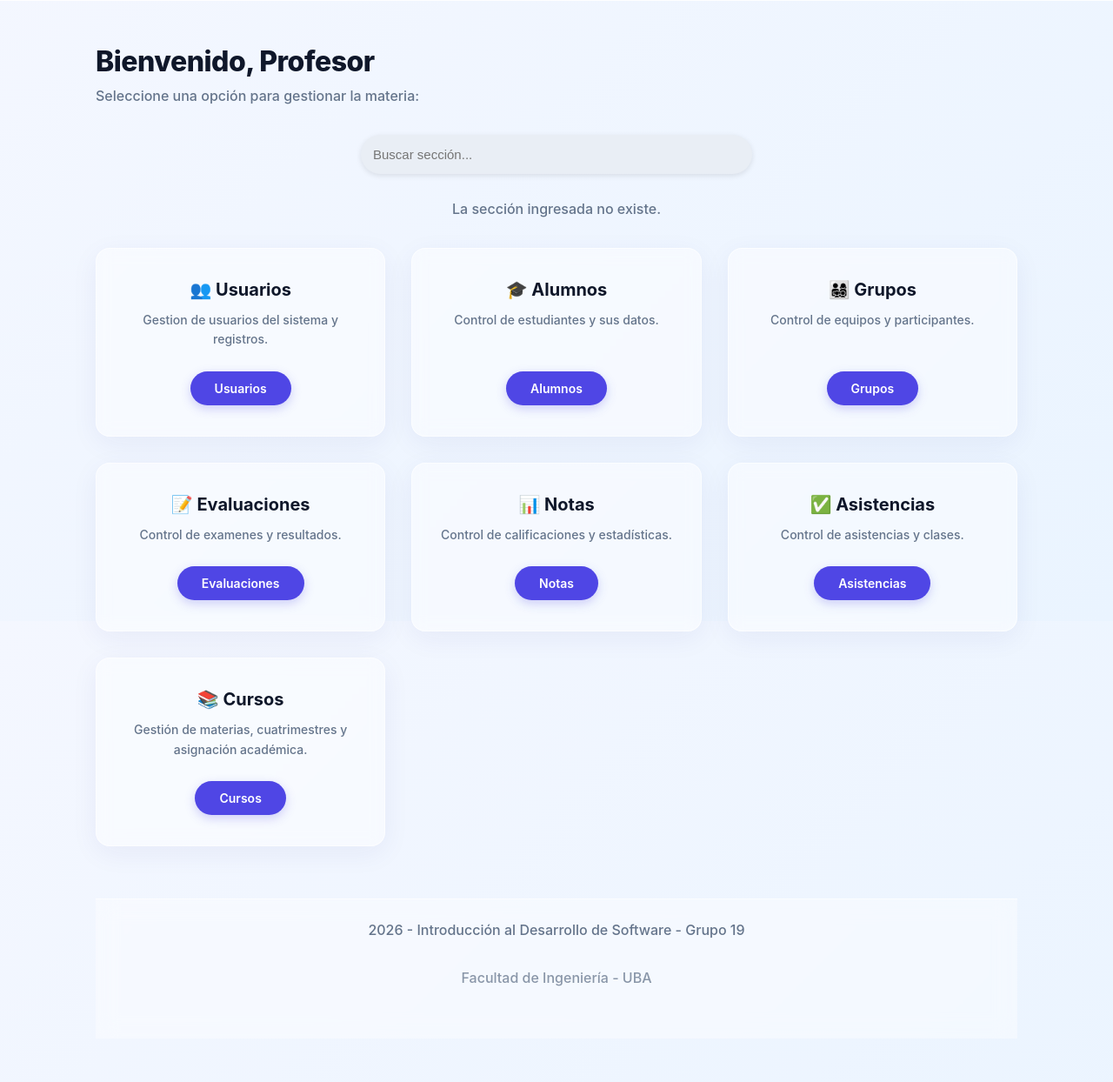
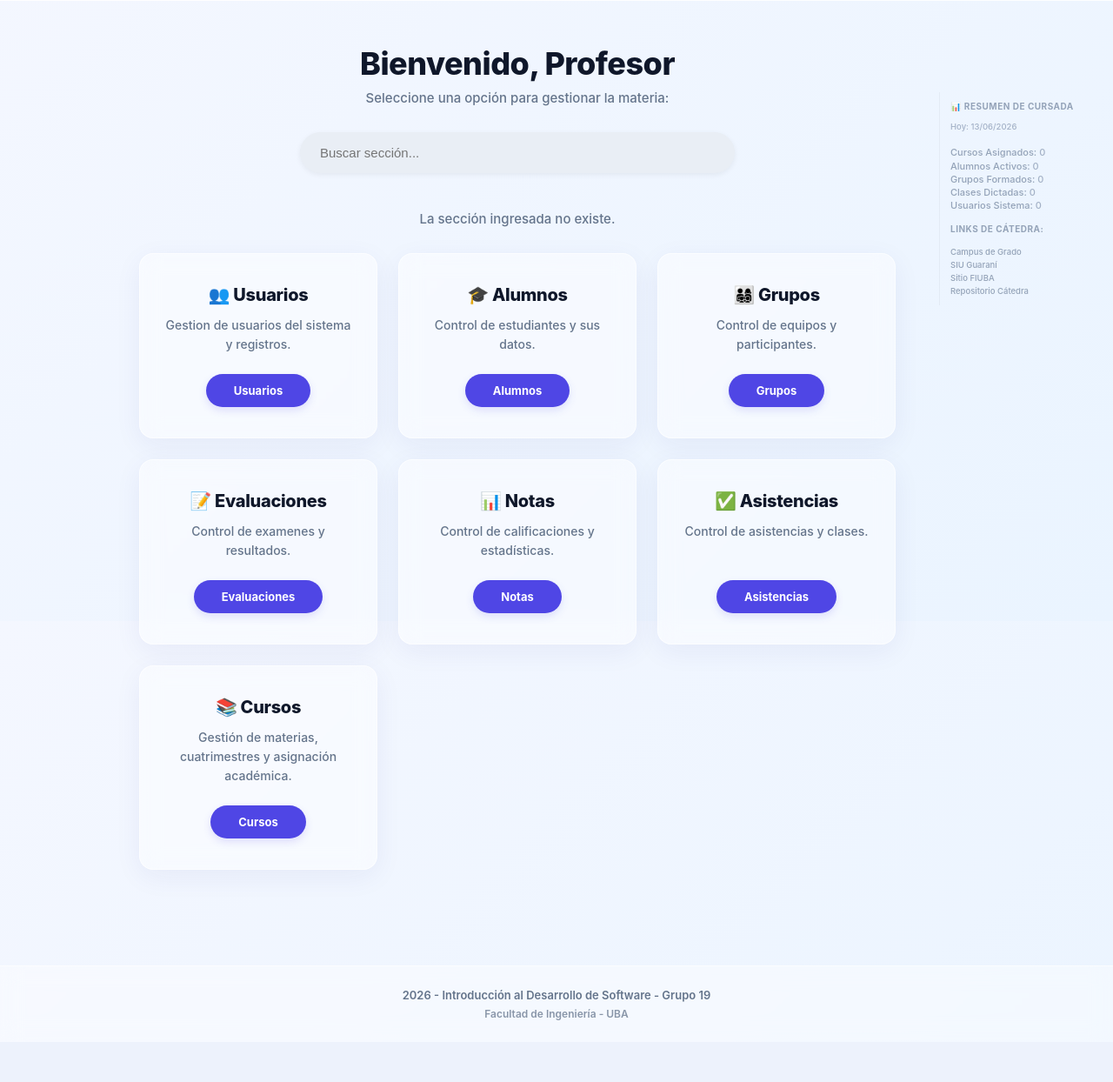
Before and after one commit to marco-ingenieria/fiubyte, a Flask app: page /menu?nombre_profesor=&error_busqueda=True in a window 1280 px wide. Shown: the part 86-1330 px from the top of the page at 87% size. After the commit the page ends 1259 px from the top, so only its background shows below. Run offline with Flask 3, Linux system fonts and the light colour scheme; data that the repository does not hold is empty.

Commit message:
Finalizacion del css del menu

```diff
--- a/FRONT/app.py
+++ b/FRONT/app.py
@@ -4,6 +4,7 @@ import requests
 from datetime import date, datetime, timedelta
 import json
 import urllib.parse
+import requests
 
 
 app = Flask(__name__)
@@ -306,9 +307,6 @@ def seccion_asistencias():
 
 
     orden = request.args.get("orden", "asc")
-    print("ARGS:", request.args)
-    print("CURSO:", request.args.get("curso_id"))
-    print("ORDEN:", request.args.get("orden"))
 
     if orden == "asc":
         clases.sort(key=lambda c: c["fecha"])
@@ -695,11 +693,96 @@ def eliminar_usuario():
 def inicio():
     return render_template('inicio.html')
 
+
+def obtener_estadisticas_cursada():
+    """
+    Función auxiliar para obtener los contadores en tiempo real del panel lateral.
+    Filtra las clases ya cursadas (antiguas o de HOY) de forma nativa por fecha.
+    """
+    total_alumnos = 0
+    total_grupos = 0
+    total_clases = 0
+    total_usuarios = 0
+    total_cursos = 0
+
+    hora_local = datetime.utcnow() - timedelta(hours=3)
+    hoy_str = hora_local.strftime("%Y-%m-%d")
+
+    fecha_hoy_formateada = hora_local.strftime("%d/%m/%Y")
+    try:
+        res_alumnos = requests.get("http://backend:5000/alumnos/", params={"limit": 500, "offset": 0}, timeout=2)
+        if res_alumnos.status_code == 200:
+            datos = res_alumnos.json()
+            alumnos_lista = datos.get("listado", []) if isinstance(datos, dict) else datos
+            total_alumnos = sum(1 for al in alumnos_lista if al.get("ABANDONO") == 0)
+    except Exception:
+        total_alumnos = 0
+
+    try:
+        res_clases = requests.get("http://backend:5000/clases/", params={"limit": 500, "offset": 0}, timeout=2)
+        if res_clases.status_code == 200:
+            datos = res_clases.json()
+            clases_lista = datos.get("listado", []) if isinstance(datos, dict) else datos
+
+            for c in clases_lista:
+                try:
+                    fecha_obj = datetime.strptime(c.get("FECHA", ""), "%a, %d %b %Y %H:%M:%S %Z").date()
+                    fecha_str = fecha_obj.strftime("%Y-%m-%d")
+
+                    if fecha_str <= hoy_str:
+                        total_clases += 1
+                except Exception:
+                    total_clases += 1
+    except Exception:
+        total_clases = 0
+
+    try:
+        res_grupos = requests.get("http://backend:5000/grupos/", params={"limit": 500, "offset": 0}, timeout=2)
+        if res_grupos.status_code == 200:
+            datos = res_grupos.json()
+            grupos_lista = datos.get("listado", []) if isinstance(datos, dict) else datos
+            total_grupos = len(grupos_lista)
+    except Exception:
+        total_grupos = 0
+
+    try:
+        res_usuarios = requests.get("http://backend:5000/usuarios/", params={"limit": 500, "offset": 0}, timeout=2)
+        if res_usuarios.status_code == 200:
+            datos = res_usuarios.json()
+            usuarios_lista = datos.get("listado", []) if isinstance(datos, dict) else datos
+            total_usuarios = len(usuarios_lista)
+    except Exception:
+        total_usuarios = 0
+
+    try:
+        res_cursos = requests.get("http://backend:5000/materias/", params={"limit": 500, "offset": 0}, timeout=2)
+        if res_cursos.status_code == 200:
+            datos = res_cursos.json()
+            cursos_lista = datos.get("listado", []) if isinstance(datos, dict) else datos
+            total_cursos = len(cursos_lista)
+    except Exception:
+        total_cursos = 0
+
+    return total_alumnos, total_grupos, total_clases, total_usuarios, total_cursos,fecha_hoy_formateada
+
 @app.route('/menu')
 def menu_principal():
     nombre = request.args.get('nombre_profesor', '')
     error_busqueda = request.args.get('error_busqueda')
-    return render_template('menu_principal.html',nombre_profesor=nombre, error_busqueda=error_busqueda)
+
+    t_alumnos, t_grupos, t_clases, t_usuarios, t_cursos, f_hoy = obtener_estadisticas_cursada()
+
+    return render_template(
+        'menu_principal.html',
+        nombre_profesor=nombre,
+        error_busqueda=error_busqueda,
+        total_alumnos=t_alumnos,
+        total_grupos=t_grupos,
+        total_clases=t_clases,
+        total_usuarios=t_usuarios,
+        total_cursos=t_cursos,
+        fecha_actual=f_hoy
+    )
 
 @app.route("/login", methods=["GET", "POST"])
 def login():
@@ -712,7 +795,17 @@ def login():
                 "contrasenia": password
             })
             if response.status_code == 200:
-                return render_template("menu_principal.html", nombre_profesor=nombre)
+                t_alumnos, t_grupos, t_clases, t_usuarios, t_cursos, f_hoy = obtener_estadisticas_cursada()
+                return render_template(
+                    'menu_principal.html',
+                    nombre_profesor=nombre,
+                    total_alumnos=t_alumnos,
+                    total_grupos=t_grupos,
+                    total_clases=t_clases,
+                    total_usuarios=t_usuarios,
+                    total_cursos=t_cursos,
+                    fecha_actual=f_hoy
+                )
             else:
                 return render_template("login.html", error="Usuario o contraseña incorrectos")
         except Exception as e:
--- a/FRONT/static/style/global.css
+++ b/FRONT/static/style/global.css
@@ -196,13 +196,11 @@ body {
     box-shadow: 0 8px 18px rgba(79,70,229,0.15);
 }
 
-/* =========================
-   CONTENEDOR PRINCIPAL
-========================= */
+
 #contenedor-principal {
     flex: 1;
 
-    max-width: 1100px;
+    max-width: 1500px;
     width: 100%;
 
     margin: 0 auto;
@@ -210,7 +208,6 @@ body {
     padding: 50px 20px;
 }
 
-/* Títulos */
 #contenedor-principal h1 {
     font-size: 32px;
 
--- a/FRONT/static/style/menu.css
+++ b/FRONT/static/style/menu.css
@@ -1,152 +1,225 @@
-#mensaje-error{
-    text-align:center;
-    color:#d32f2f;
-    font-weight:bold;
-    margin-top:8px;
-}
-#entrada-busqueda{
-    width: 450px;
-    padding: 14px;
-    border-radius: 30px;
-    border: none;
-    background-color: #e9eef5;
-    box-shadow:0 2px 6px rgba(0,0,0,0.10);
-    font-size: 15px;
-    transition: all 0.3s ease;
-}
-#buscador-secciones{
+#mensaje-error {
     text-align: center;
-    margin-bottom: 30px;
-}
-#entrada-busqueda:focus{
-    outline:none;
-    transform: scale(1.03);
-    box-shadow: 0 4px 14px rgba(0,0,0,0.18);
+    color: #d32f2f;
+    font-weight: bold;
+    margin-top: 8px;
 }
 
-/* =========================
-   TARJETAS PANEL
-========================= */
+#buscador-secciones {
+    text-align: center;
+    margin-bottom: 35px;
+}
+
+#entrada-busqueda {
+    width: 500px;
+    padding: 14px 22px;
+    border-radius: 30px;
+    border: 1px solid transparent;
+    background-color: #e9eef5;
+    box-shadow: 0 2px 6px rgba(0,0,0,0.06);
+    font-size: 15px;
+    transition: all 0.3s cubic-bezier(0.4, 0, 0.2, 1);
+}
+
+#entrada-busqueda:focus {
+    outline: none;
+    background-color: #ffffff;
+    border-color: rgba(79, 70, 229, 0.3);
+    transform: translateY(-1px);
+    box-shadow: 0 8px 16px rgba(79, 70, 229, 0.08);
+}
+
+#pantalla-dashboard {
+    display: flex;
+    gap: 50px;
+    align-items: flex-start;
+    padding-left:140px;
+}
+
+#seccion-principal {
+    flex: 0 1 1350px;
+    display: flex;
+    flex-direction: column;
+    align-items: center;
+}
+
+#seccion-principal h1 {
+    font-size: 36px !important;
+    font-weight: 800;
+    color: #0f172a;
+    margin-bottom: 8px;
+    letter-spacing: -0.5px;
+    text-align: center;
+}
+
+#seccion-principal p {
+    font-size: 15px;
+    color: var(--texto-mutado);
+    margin-bottom: 30px;
+    text-align: center;
+}
+
 #contenedor-tarjetas {
     display: grid;
-
-    grid-template-columns: repeat(auto-fit, minmax(280px, 1fr));
-
-    gap: 30px;
+    grid-template-columns: repeat(auto-fit, minmax(270px, 1fr));
+    gap: 24px;
+    width: 100%;
 }
 
-/* Cada tarjeta */
 #contenedor-tarjetas > div {
     background: var(--blanco-vidrio);
-
-    backdrop-filter: blur(8px);
-    -webkit-backdrop-filter: blur(8px);
-
+    backdrop-filter: blur(12px);
+    -webkit-backdrop-filter: blur(12px);
     border: 1px solid var(--borde-vidrio);
-
     border-radius: 16px;
-
-    padding: 35px 25px;
-
+    padding: 35px 24px;
     display: flex;
     flex-direction: column;
-
     align-items: center;
-
     text-align: center;
-
     box-shadow: var(--sombra-suave);
-
-    transition:
-        transform 0.3s cubic-bezier(0.175, 0.885, 0.32, 1.275),
-        box-shadow 0.3s ease;
-
     position: relative;
     overflow: hidden;
+    transition: all 0.4s cubic-bezier(0.165, 0.84, 0.44, 1);
 }
 
-/* Hover */
 #contenedor-tarjetas > div:hover {
-    transform: translateY(-8px) scale(1.02);
-
-    box-shadow: 0 20px 40px 0 rgba(31, 38, 135, 0.12);
-
-    background: rgba(255, 255, 255, 0.6);
+    transform: translateY(-6px);
+    box-shadow: 0 18px 35px rgba(79, 70, 229, 0.1);
+    background: rgba(255, 255, 255, 0.75);
+    border-color: rgba(79, 70, 229, 0.25);
 }
 
-/* Título */
 #contenedor-tarjetas h2 {
     color: #0f172a;
-
     font-size: 20px;
-
-    font-weight: 700;
-
+    font-weight: 800;
     margin-bottom: 12px;
+    letter-spacing: -0.3px;
 }
 
-/* Texto */
+#contenedor-tarjetas > div:hover h2 {
+    background: linear-gradient(90deg, #4f46e5, #06b6d4);
+    -webkit-background-clip: text;
+    -webkit-text-fill-color: transparent;
+}
+
 #contenedor-tarjetas p {
     font-size: 14px;
-
     color: var(--texto-mutado);
-
     line-height: 1.6;
-
-    margin-bottom: 25px;
+    margin-bottom: 22px;
 }
 
-/* Botón */
 #contenedor-tarjetas a {
     margin-top: auto;
-
     display: inline-block;
-
-    padding: 11px 28px;
-
+    padding: 11px 32px;
     background: var(--color-primario);
-
     color: white;
-
     text-decoration: none;
-
     border-radius: 30px;
-
-    font-weight: 600;
-
-    font-size: 14px;
-
-    box-shadow: 0 4px 12px rgba(79, 70, 229, 0.25);
-
+    font-weight: 700;
+    font-size: 13px;
+    box-shadow: 0 4px 10px rgba(79, 70, 229, 0.15);
     transition: all 0.3s ease;
 }
 
-/* Hover botón */
 #contenedor-tarjetas a:hover {
     background: var(--color-primario-hover);
-
-    box-shadow: 0 6px 20px rgba(79, 70, 229, 0.4);
-
+    box-shadow: 0 6px 16px rgba(79, 70, 229, 0.3);
     transform: translateY(-1px);
 }
 
-#contenedor-tarjetas > div::before{
+#contenedor-tarjetas > div::before {
     content: "";
     position: absolute;
     top: 0;
     left: -100%;
     width: 100%;
-    height: 4px;
-
-    background: linear-gradient(
-        90deg,
-        #4f46e5,
-        #06b6d4
-    );
-
-    transition: left 0.4s ease;
+    height: 3px;
+    background: linear-gradient(90deg, #4f46e5, #06b6d4);
+    transition: left 0.4s cubic-bezier(0.4, 0, 0.2, 1);
 }
 
-#contenedor-tarjetas > div:hover::before{
+#contenedor-tarjetas > div:hover::before {
     left: 0;
 }
+
+#panel-utilidades {
+    width: 180px;
+    min-width: 180px;
+    background: transparent;
+    border: none;
+    border-left: 1px solid rgba(0, 0, 0, 0.04);
+    border-radius: 0;
+    padding: 10px 0 10px 12px;
+    box-shadow: none;
+    backdrop-filter: none;
+    -webkit-backdrop-filter: none;
+    display: flex;
+    flex-direction: column;
+    gap: 14px;
+    position: sticky;
+    top: 90px;
+    margin-top: 55px;
+    margin-left: auto;
+}
+#panel-utilidades p {
+    font-size: 11px ;
+    white-space: nowrap;
+}
+
+#panel-utilidades h3 {
+    white-space: nowrap;
+    font-size: 10px;
+    font-weight: 700;
+    color: #94a3b8;
+    text-transform: uppercase;
+    letter-spacing: 0.5px;
+    margin-bottom: 12px;
+}
+
+#fecha-panel {
+    font-size: 9.5px !important;
+    color: #94a3b8;
+    font-weight: 600;
+    margin-bottom: 16px !important;
+    padding-bottom: 2px;
+}
+
+#bloque-metricas p {
+    font-size: 11px;
+    color: #a3b1c6;
+    line-height: 1.2;
+    margin-bottom: 2px;
+}
+
+#bloque-metricas p strong {
+    font-size: 11px;
+    color: #94a3b8;
+    font-weight: 500;
+}
+
+#bloque-metricas p:last-child {
+    margin-bottom: 0;
+}
+
+#sub-navegacion {
+    display: flex;
+    flex-direction: column;
+    gap: 2px;
+}
+
+#sub-navegacion a {
+    font-size: 9.5px;
+    color: #94a3b8;
+    text-decoration: none;
+    font-weight: 500;
+    padding: 1px 0;
+    transition: color 0.2s ease;
+}
+
+#sub-navegacion a:hover {
+    color: var(--color-primario);
+}
--- a/FRONT/templates/menu_principal.html
+++ b/FRONT/templates/menu_principal.html
@@ -5,102 +5,86 @@
 {% block content %}
 <link rel="stylesheet" href="{{ url_for('static', filename='style/menu.css') }}">
 
+<div id="pantalla-dashboard">
+
+    <main id="seccion-principal">
         <h1>Bienvenido, Profesor</h1>
-
         <p>Seleccione una opción para gestionar la materia:</p>
 
         <form id="buscador-secciones" action="{{ url_for('buscar_seccion') }}" method="GET">
-
-    <input
-        type="hidden"
-        name="nombre_profesor"
-        value="{{ nombre_profesor }}">
-
-    <input
-        id="entrada-busqueda"
-        name="busqueda"
-        placeholder="Buscar sección..." >
-
+            <input type="hidden" name="nombre_profesor" value="{{ nombre_profesor }}">
+            <input id="entrada-busqueda" name="busqueda" placeholder="Buscar sección...">
         </form>
 
         {% if error_busqueda %}
-<p id="mensaje-error"> La sección ingresada no existe. </p>
+        <p id="mensaje-error">La sección ingresada no existe.</p>
         {% endif %}
 
-
         <div id="contenedor-tarjetas">
-
             <div>
                 <h2>👥 Usuarios</h2>
-
-        <p>
-            Gestion de usuarios del sistema y registros.
-        </p>
-        <a href="{{ url_for('seccion_usuarios', nombre_profesor=nombre_profesor) }}">
-            Usuarios
-        </a>
+                <p>Gestion de usuarios del sistema y registros.</p>
+                <a href="{{ url_for('seccion_usuarios', nombre_profesor=nombre_profesor) }}">Usuarios</a>
             </div>
 
             <div>
                 <h2>🎓 Alumnos</h2>
-        <p>
-            Control de estudiantes y sus datos.
-        </p>
-        <a href="{{ url_for('seccion_alumnos', nombre_profesor=nombre_profesor) }}">
-            Alumnos
-        </a>
+                <p>Control de estudiantes y sus datos.</p>
+                <a href="{{ url_for('seccion_alumnos', nombre_profesor=nombre_profesor) }}">Alumnos</a>
             </div>
 
             <div>
                 <h2>👨‍👩‍👧‍👦 Grupos</h2>
-
-        <p>
-            Control de equipos y participantes.
-        </p>
-
-        <a href="{{ url_for('seccion_grupos', nombre_profesor=nombre_profesor) }}">
-            Grupos
-        </a>
+                <p>Control de equipos y participantes.</p>
+                <a href="{{ url_for('seccion_grupos', nombre_profesor=nombre_profesor) }}">Grupos</a>
             </div>
 
             <div>
                 <h2>📝 Evaluaciones</h2>
-        <p>
-            Control de examenes y resultados.
-        </p>
-        <a href="{{ url_for('seccion_evaluaciones', nombre_profesor=nombre_profesor) }}">
-            Evaluaciones
-        </a>
+                <p>Control de examenes y resultados.</p>
+                <a href="{{ url_for('seccion_evaluaciones', nombre_profesor=nombre_profesor) }}">Evaluaciones</a>
             </div>
 
             <div>
                 <h2>📊 Notas</h2>
-        <p>
-            Control de calificaciones y estadísticas.
-        </p>
-        <a href="{{ url_for('seccion_notas', nombre_profesor=nombre_profesor) }}">
-            Notas
-        </a>
+                <p>Control de calificaciones y estadísticas.</p>
+                <a href="{{ url_for('seccion_notas', nombre_profesor=nombre_profesor) }}">Notas</a>
             </div>
 
             <div>
                 <h2>✅ Asistencias</h2>
-        <p>
-            Control de asistencias y clases.
-        </p>
-        <a href="{{ url_for('seccion_asistencias', nombre_profesor=nombre_profesor) }}">
-            Asistencias
-        </a>
+                <p>Control de asistencias y clases.</p>
+                <a href="{{ url_for('seccion_asistencias', nombre_profesor=nombre_profesor) }}">Asistencias</a>
             </div>
 
             <div>
                 <h2>📚 Cursos</h2>
-        <p>
-            Gestión de materias, cuatrimestres y asignación académica.
-        </p>
-        <a href="{{ url_for('seccion_materias', nombre_profesor=nombre_profesor) }}">
-            Cursos
-        </a>
+                <p>Gestión de materias, cuatrimestres y asignación académica.</p>
+                <a href="{{ url_for('seccion_materias', nombre_profesor=nombre_profesor) }}">Cursos</a>
+            </div>
+        </div>
+    </main>
+
+    <aside id="panel-utilidades">
+        <div id="bloque-metricas">
+            <h3>📊 Resumen de Cursada</h3>
+            <p id="fecha-panel">Hoy: {{ fecha_actual|default('--/--/----') }}</p>
+            <p><strong>Cursos Asignados:</strong> {{ total_cursos|default(0) }}</p>
+            <p><strong>Alumnos Activos:</strong> {{ total_alumnos|default(0) }}</p>
+            <p><strong>Grupos Formados:</strong> {{ total_grupos|default(0) }}</p>
+            <p><strong>Clases Dictadas:</strong> {{ total_clases|default(0) }}</p>
+            <p><strong>Usuarios Sistema:</strong> {{ total_usuarios|default(0) }}</p>
+        </div>
+        <div id="sub-navegacion">
+            <h3>Links de Cátedra:</h3>
+            <a href="https://campusgrado.fi.uba.ar/" target="_blank" rel="noopener noreferrer">Campus de Grado</a>
+            <a href="https://guaraniautogestion.fi.uba.ar" target="_blank" rel="noopener noreferrer">SIU Guaraní</a>
+            <a href="https://fi.uba.ar" target="_blank" rel="noopener noreferrer">Sitio FIUBA</a>
+            <a href="https://github.com" target="_blank" rel="noopener noreferrer">Repositorio Cátedra</a>
+        </div>
+
+    </aside>
+
 </div>
 
 {% endblock %}
```
Lines whose indentation alone changed are shown as unchanged.
